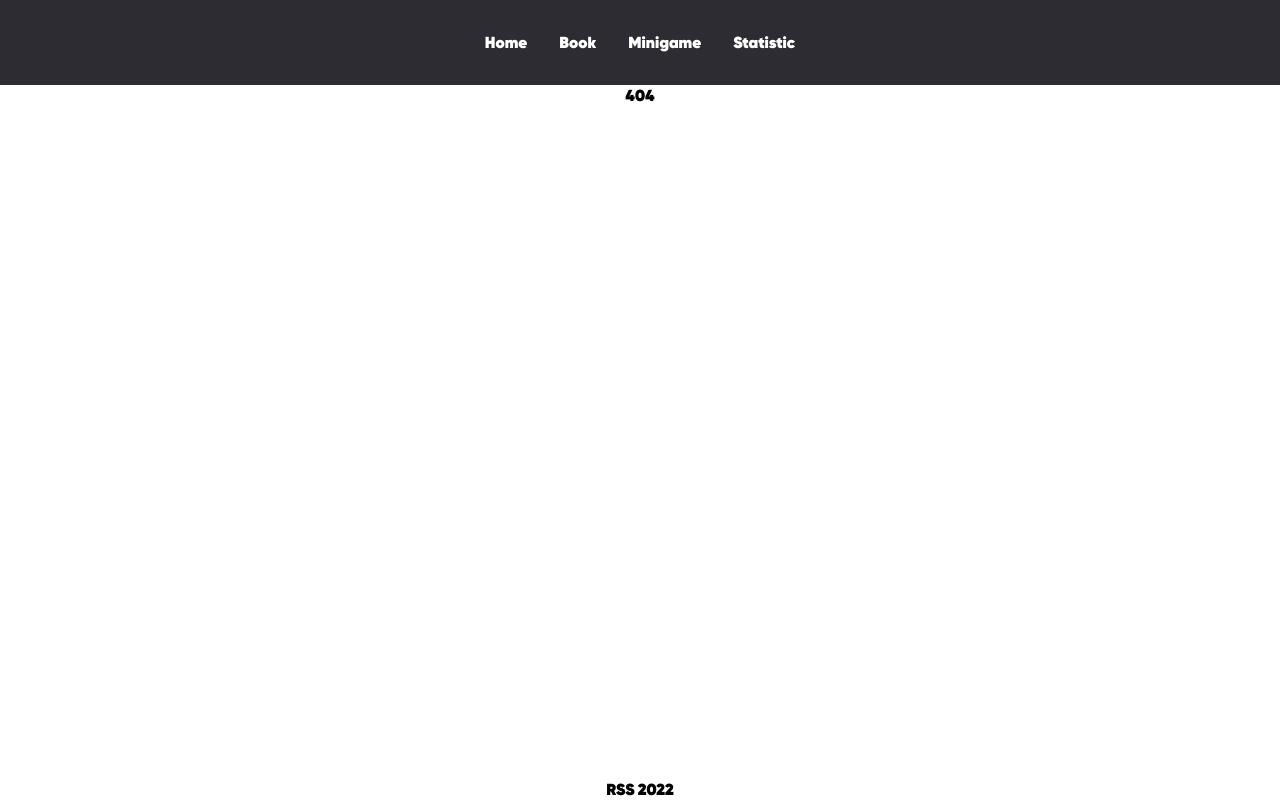
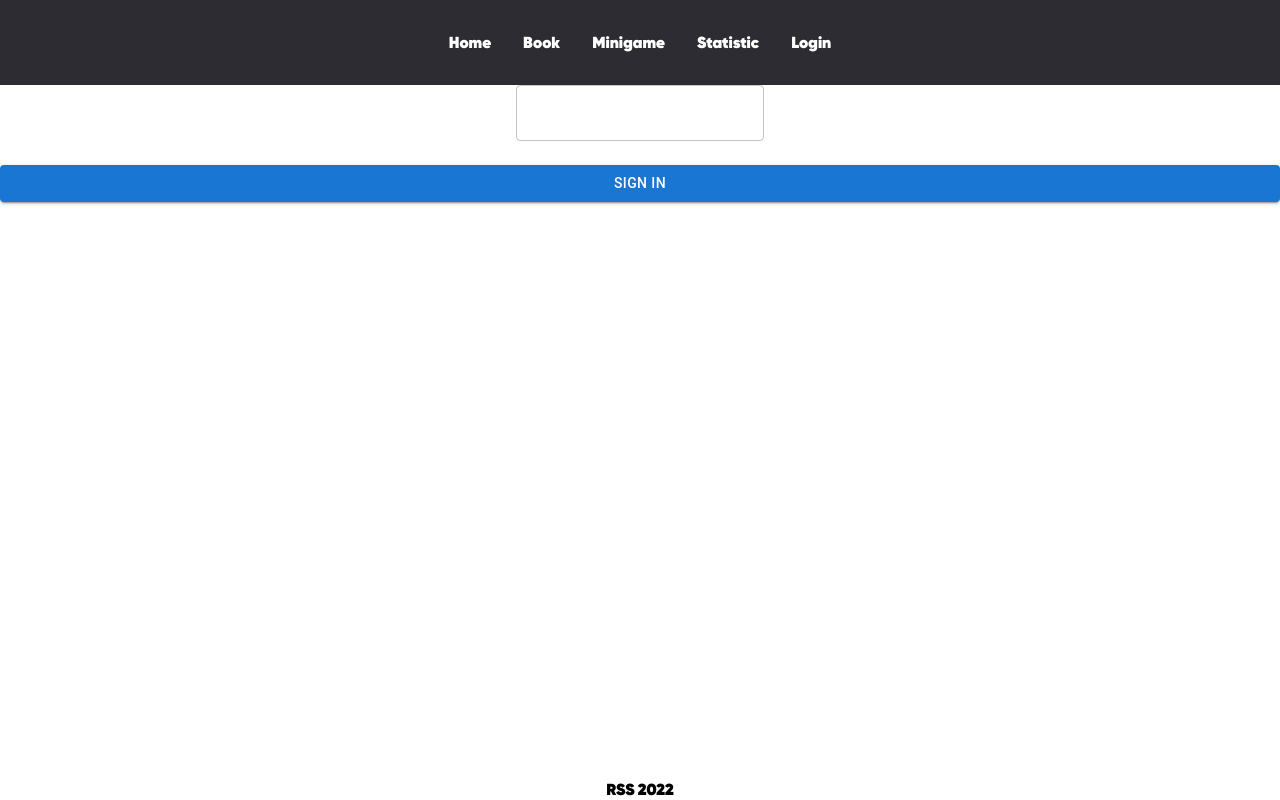
Before and after one commit to YanaHrebneva/rslang, a React (Create React App) app: page /login in a window 1280 px wide. Before the commit this address had no page. Built offline with nearby package versions, Linux system fonts and the light colour scheme.

Commit message:
feat: start autorisation

```diff
--- a/package.json
+++ b/package.json
@@ -28,6 +28,9 @@
     ]
   },
   "dependencies": {
+    "@emotion/react": "^11.10.0",
+    "@emotion/styled": "^11.10.0",
+    "@mui/material": "^5.10.1",
     "@testing-library/jest-dom": "^5.16.5",
     "@testing-library/react": "^13.3.0",
     "@testing-library/user-event": "^13.5.0",
--- a/src/App.jsx
+++ b/src/App.jsx
@@ -7,6 +7,7 @@ import BookPage from './pages/BookPage';
 import MinigamePage from './pages/MinigamePage';
 import StatisticPage from './pages/StatisticPage';
 import Error from './pages/Error';
+import Login from './pages/Login/Login';
 
 function App() {
   return (
@@ -17,6 +18,7 @@ function App() {
         <Route path="minigame" element={<MinigamePage />} />
         <Route path="statistic" element={<StatisticPage />} />
         <Route path="*" element={<Error />} />
+        <Route path="login" element={<Login />} />
       </Route>
     </Routes>
   );
--- a/src/components/Layout.jsx
+++ b/src/components/Layout.jsx
@@ -9,6 +9,10 @@ export default function Layout() {
         <Link to="/book">Book</Link>
         <Link to="/minigame">Minigame</Link>
         <Link to="/statistic">Statistic</Link>
+        <Link to="/login">
+          Login
+          {/* <img src="assets/images/login.svg" alt="Logo"/> */}
+        </Link>
       </header>
       <main className="main">
         <Outlet />
--- /dev/null
+++ b/src/pages/Login/Login.jsx
@@ -0,0 +1,20 @@
+import React from 'react';
+import './style.scss';
+import { TextField, Button, Box } from '@mui/material';
+
+export default function Login() {
+  return (
+    <Box component="form">
+      <TextField type="text" />
+      <Button
+        type="submit"
+        fullWidth
+        variant="contained"
+        sx={{ mt: 3, mb: 2 }}
+      >
+        Sign In
+      </Button>
+    </Box>
+
+  );
+}
```
Also changed, not shown: .eslintrc.json, public/assets/images/login.svg (added), src/pages/Login/style.scss (added), 1 other file (tests, documents, lock files or other folders).
